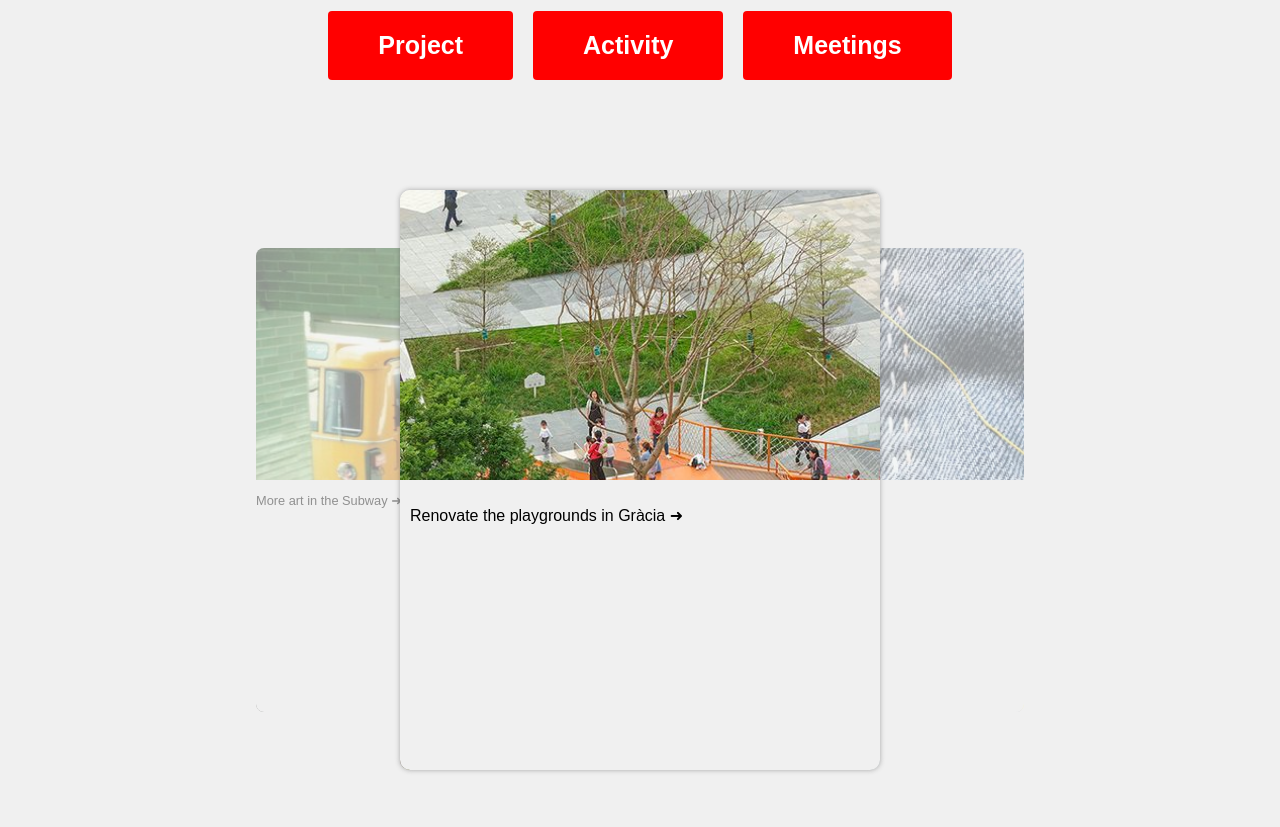
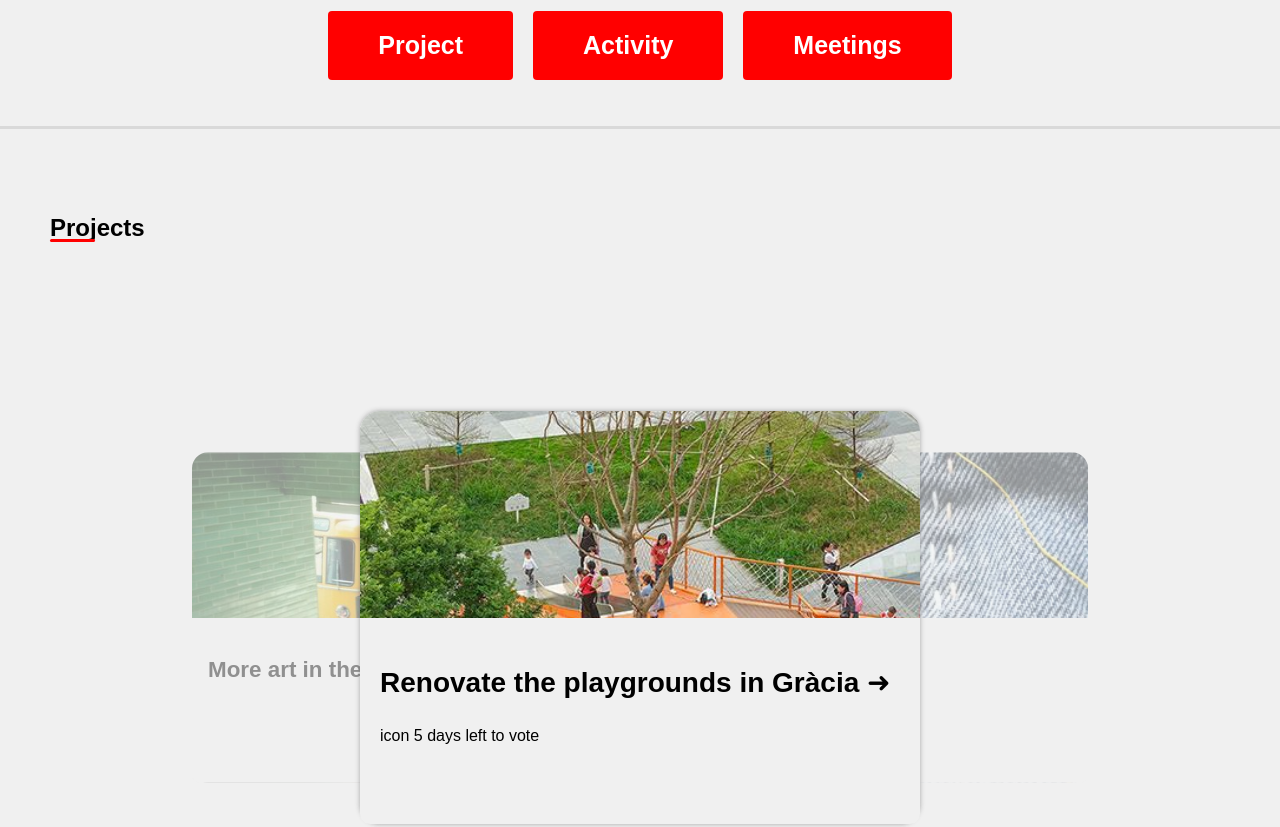
Before and after one commit to brandos94/test-decidem, a plain HTML site: page index.html in a window 1280 px wide. Shown: the part 880-1707 px from the top of the page. Drawn offline with Linux system fonts and the light colour scheme.

Commit message:
update day2

```diff
--- a/index.html
+++ b/index.html
@@ -67,8 +67,15 @@
       <button class="button">Activity</button>
       <button class="button">Meetings</button>
     </div>
-<!-- carousel -->
+    <br>
+    <br>
+    <div class="line"></div>
+    <br>
 <section>
+  <div class="container">
+    <h1 class="title-red">Projects</h1>
+    </div>
+  <!-- carousel -->
   <div class="carousel-body">
   <div class="container-carousel">
     <input type="radio" name="slider" id="item-1" checked />
@@ -81,7 +88,8 @@
           alt="playground"
         />
         <div class="text-wrapper1">
-          <p>Renovate the playgrounds in Gràcia <span>&#10140;</span></p></div>
+          <p class="cardheading"><strong>Renovate the playgrounds in Gràcia</strong> <span>&#10140;</span></p>
+          <p>icon 5 days left to vote</p></div>
       </label>
       <label class="card" for="item-2" id="song-2">
         <img class="img1"
@@ -89,7 +97,7 @@
           alt="jeans"
         />
         <div class="text-wrapper">
-          <p>Upcycling workshop <span>&#10140;</span></p>
+          <p class="cardheading"><strong>Upcycling workshop </strong><span>&#10140;</span></p>
         </div>
       </label>
       <label class="card" for="item-3" id="song-3">
@@ -98,7 +106,7 @@
           alt="train"
         />
         <div class="text-wrapper2">
-          <p>More art in the Subway <span>&#10140;</span></p>
+          <p class="cardheading"><strong>More art in the Subway</strong> <span>&#10140;</span></p>
       </label>
     </div>
   </div>
--- a/style.css
+++ b/style.css
@@ -394,8 +394,8 @@ input[type="radio"] {
 
 .card {
   position: absolute;
-  width: 60%;
-  height: 100%;
+  width: 70%;
+  height: 70%;
   left: 0;
   right: 0;
   margin: auto;
@@ -419,7 +419,7 @@ input[type="radio"] {
   position: relative;
   width: 100%;
   height: 100%;
-  margin-bottom: 20px;
+  margin-bottom: 10px;
 }
 
 .img {
@@ -457,15 +457,17 @@ input[type="radio"] {
 #item-3:checked ~ .cards #song-3 img {
   box-shadow: 0px 0px 5px 0px rgba(81, 81, 81, 0.47);
 }
-
+/* Jeans */
 .text-wrapper {
   position: absolute;
   bottom: 0;
   left: 0;
   background-color: #f0f0f0;
+
   height: 50%;
   width: 100%;
   border-radius: 0 0 10px 10px;
+  padding: 20px;
 }
 /* playground */
 .text-wrapper1 {
@@ -476,7 +478,7 @@ input[type="radio"] {
   height: 50%;
   width: 100%;
   border-radius: 0 0 10px 10px;
-  padding: 10px;
+  padding: 20px;
 }
 /* subway */
 .text-wrapper2 {
@@ -487,10 +489,23 @@ input[type="radio"] {
   height: 50%;
   width: 100%;
   border-radius: 0 0 10px 10px;
+  padding: 20px;
 }
 .img1 {
   width: 100%;
   height: 100%;
   object-fit: cover;
-  border-radius: 10px;
+  border-radius: 20px;
 }
+/* Diving line */
+.line {
+  position: absolute;
+  margin-right: 0;
+  left: 0;
+  height: 1px;
+  width: 100%;
+  border-bottom: 3px solid #d9d9d9;
+}
+.cardheading {
+  font-size: 28px;
+}
```
